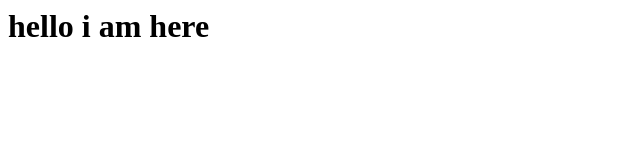
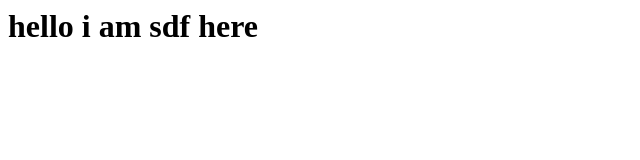
Before and after one commit to qrs-arash/myfirst, a plain HTML site: page index.html in a window 1280 px wide. Shown: the whole page, without its empty margins (0-640 px from the left). Drawn offline with Linux system fonts and the light colour scheme.

Commit message:
add html file

```diff
--- a/index.html
+++ b/index.html
@@ -1 +1 @@
-<h1>hello i am   here</h1>
+<h1>hello i am  sdf here</h1>
```
Also changed, not shown: main.txt.
